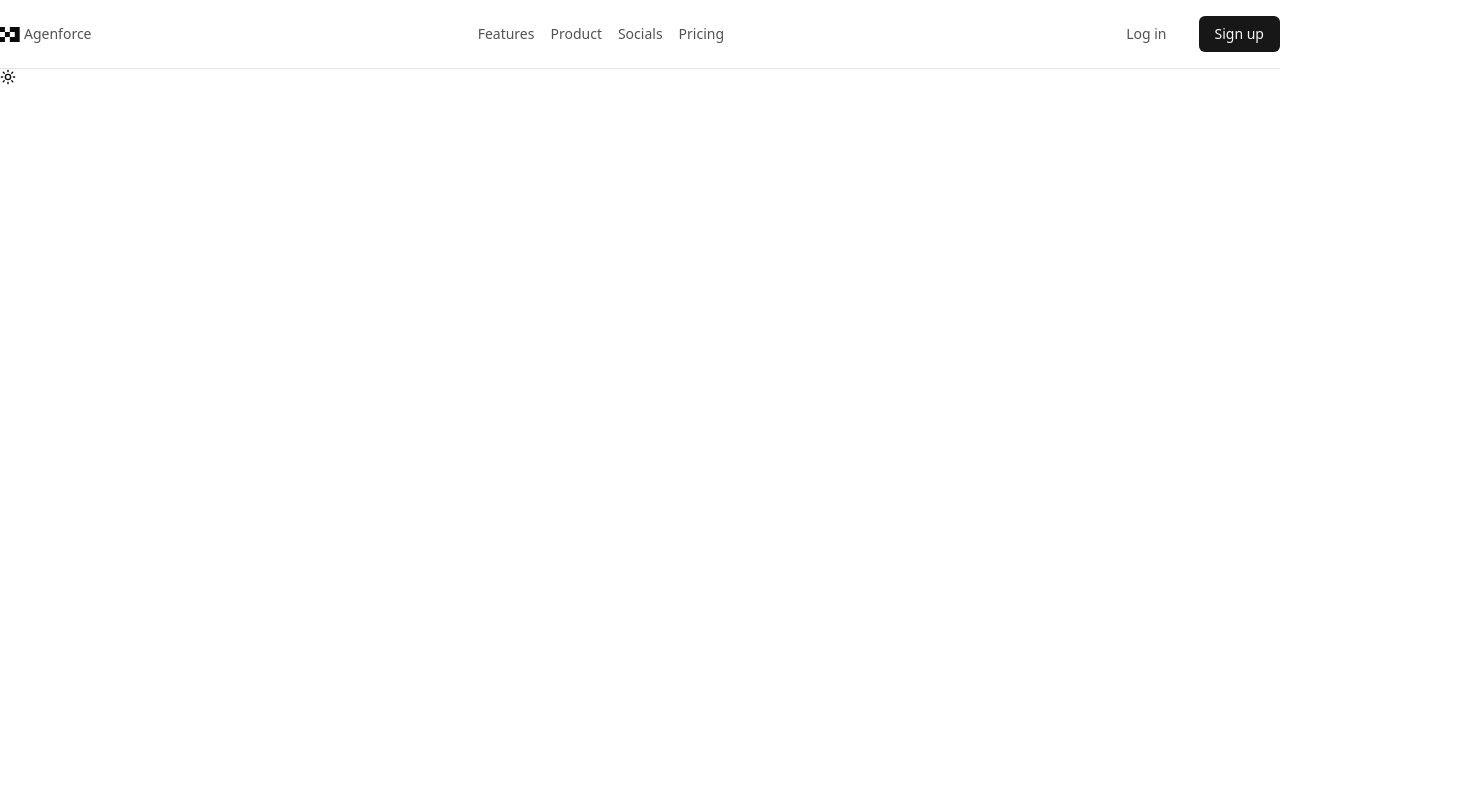
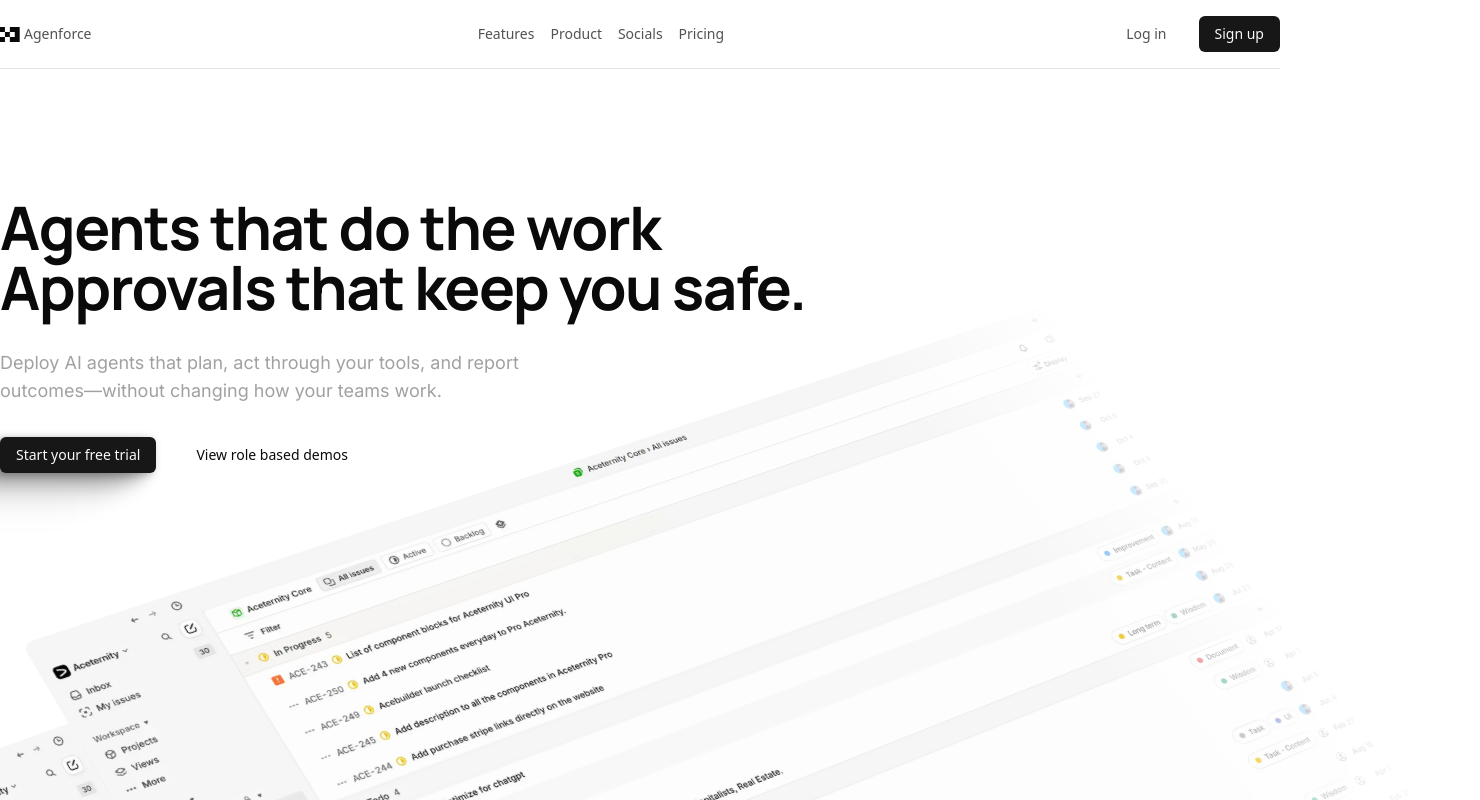
Before and after one commit to igmoni/linear-clone, a Next.js app: page / in a window 1280 px wide. Shown: the top 800 px of the page, 1480 px wide, since content can reach past the window. Built offline with nearby package versions, Linux system fonts and the light colour scheme.

Commit message:
feat: hero section done.

```diff
--- a/src/app/globals.css
+++ b/src/app/globals.css
@@ -92,8 +92,8 @@
  @theme inline {
    --color-background: var(--background);
    --color-foreground: var(--foreground);
-   --font-inter: var(--inter);
-   --font-display: var(--manrope);
+   --font-inter: var(--font-inter);
+   --font-display: var(--font-manrope);
    --color-sidebar-ring: var(--sidebar-ring);
    --color-sidebar-border: var(--sidebar-border);
    --color-sidebar-accent-foreground: var(--sidebar-accent-foreground);
--- a/src/app/page.js
+++ b/src/app/page.js
@@ -1,12 +1,10 @@
-import { ModeToggle } from "@/components/ModeToggle";
+import { Hero } from "@/components/Hero";
 import { Logo } from "@/svgs/Logo";
 
 const page = () => {
   return (
     <div className="min-h-screen">
-      <ModeToggle />
-
-
+      <Hero />
     </div>
   );
 };
--- /dev/null
+++ b/src/components/Heading.js
@@ -0,0 +1,18 @@
+import { cn } from "@/lib/utils";
+import React from "react";
+
+const Heading = ({ className, children, as = "h2" }) => {
+  const Tag = as;
+  return (
+    <Tag
+      className={cn(
+        "font-display text-2xl tracking-tight md:text-4xl lg:text-6xl font-bold",
+        className,
+      )}
+    >
+      {children}
+    </Tag>
+  );
+};
+
+export { Heading };
--- /dev/null
+++ b/src/components/Hero.js
@@ -0,0 +1,35 @@
+import React from "react";
+import { Container } from "./Container";
+import { Heading } from "./Heading";
+import { SubHeading } from "./SubHeading";
+import { Button } from "./ui/button";
+import Link from "next/link";
+import Image from "next/image";
+import { LandingImages } from "./LandingImages";
+
+
+const Hero = () => {
+  return (
+    <div className="pt-10 md:pt-20 lg:pt-32">
+      <Container>
+        <Heading as="h1">
+          Agents that do the work <br />
+          Approvals that keep you safe.
+        </Heading>
+        <SubHeading className={"py-8"}>
+          Deploy AI agents that plan, act through your tools, and report
+          outcomes—without changing how your teams work.
+        </SubHeading>
+        <div className="flex items-center gap-6">
+          <Button className={"shadow-brand"}>Start your free trial</Button>
+          <Button asChild variant="outline">
+            <Link href="#">View role based demos</Link>
+          </Button>
+        </div>
+     <LandingImages />
+      </Container>
+    </div>
+  );
+};
+
+export { Hero };
--- /dev/null
+++ b/src/components/LandingImages.js
@@ -0,0 +1,73 @@
+"use client";
+import React from "react";
+import { motion } from "motion/react";
+import { cn } from "@/lib/utils";
+import Image from "next/image";
+
+const LandingImages = () => {
+  return (
+    <div>
+      <div className="relative min-h-140 w-full  perspective-distant">
+        <motion.div
+          initial={{
+            opacity: 0,
+            y: -100,
+          }}
+          animate={{
+            opacity: 1,
+            y: 0,
+          }}
+          transition={{
+            duration: 0.5,
+            ease: "easeOut",
+          }}
+          className="persepctive-[4000px]  translate-y-10"
+        >
+          <Image
+            src={"/3.webp"}
+            alt="Hero"
+            height={1080}
+            width={1920}
+            className={cn(
+              "absolute inset-0 rounded-lg mask-r-from-20% mask-b-from-20%  shadow-2xl",
+            )}
+            style={{
+              transform: "rotateY(20deg) rotateX(30deg) rotateZ(-20deg)",
+            }}
+          />
+        </motion.div>
+        <motion.div
+          initial={{
+            opacity: 0,
+            y: -400,
+          }}
+          animate={{
+            opacity: 1,
+            y: 0,
+          }}
+          transition={{
+            ease: "easeOut",
+            duration: 0.5,
+            delay: 0.2,
+          }}
+          className="translate-x-35 b -translate-y-30 perspective-[4000px]"
+        >
+          <Image
+            src={"/4.webp"}
+            alt="Hero"
+            height={1080}
+            width={1920}
+            className={cn(
+              "absolute inset-0 rounded-lg mask-r-from-80% mask-b-from-80% shadow-2xl",
+            )}
+            style={{
+              transform: "rotateY(20deg) rotateX(40deg) rotateZ(-20deg)",
+            }}
+          />
+        </motion.div>
+      </div>
+    </div>
+  );
+};
+
+export { LandingImages };
--- a/src/components/ModeToggle.js
+++ b/src/components/ModeToggle.js
@@ -22,7 +22,7 @@ const ModeToggle = () => {
   return (
     <button
       onClick={switchTheme}
-      className="relative flex size-9 items-center justify-center relative"
+      className="relative flex size-9 items-center justify-center"
       aria-label="Toggle theme"
     >
       <SunIcon
--- /dev/null
+++ b/src/components/SubHeading.js
@@ -0,0 +1,18 @@
+import { cn } from "@/lib/utils";
+import React from "react";
+
+const SubHeading = ({ className, children, as = "p" }) => {
+  const Tag = as;
+  return (
+    <Tag
+      className={cn(
+        "font-inter text-base text-neutral-400 md:text-lg lg:text-lg dark:text-neutral-600 max-w-xl",
+        className,
+      )}
+    >
+      {children}
+    </Tag>
+  );
+};
+
+export { SubHeading };
--- a/src/components/ui/button.jsx
+++ b/src/components/ui/button.jsx
@@ -5,7 +5,7 @@ import { Slot } from "radix-ui"
 import { cn } from "@/lib/utils"
 
 const buttonVariants = cva(
-  "inline-flex items-center justify-center gap-2 whitespace-nowrap rounded-sm text-sm font-medium transition-all disabled:pointer-events-none disabled:opacity-50 [&_svg]:pointer-events-none [&_svg:not([class*='size-'])]:size-4 shrink-0 [&_svg]:shrink-0 outline-none focus-visible:border-ring focus-visible:ring-ring/50 focus-visible:ring-[3px] aria-invalid:ring-destructive/20 dark:aria-invalid:ring-destructive/40 aria-invalid:border-destructive",
+  "inline-flex items-center justify-center cursor-pointer gap-2 whitespace-nowrap rounded-sm text-sm font-medium transition-all disabled:pointer-events-none disabled:opacity-50 [&_svg]:pointer-events-none [&_svg:not([class*='size-'])]:size-4 shrink-0 [&_svg]:shrink-0 outline-none focus-visible:border-ring focus-visible:ring-ring/50 focus-visible:ring-[3px] aria-invalid:ring-destructive/20 dark:aria-invalid:ring-destructive/40 aria-invalid:border-destructive",
   {
     variants: {
       variant: {
@@ -13,7 +13,7 @@ const buttonVariants = cva(
         destructive:
           "bg-destructive text-white hover:bg-destructive/90 focus-visible:ring-destructive/20 dark:focus-visible:ring-destructive/40 dark:bg-destructive/60",
         outline:
-          "border bg-background shadow-xs hover:bg-accent hover:text-accent-foreground dark:bg-input/30 dark:border-input dark:hover:bg-input/50",
+          " bg-background  hover:bg-accent hover:text-accent-foreground dark:bg-input/30 dark:border-input dark:hover:bg-input/50",
         secondary:
           "bg-secondary text-secondary-foreground hover:bg-secondary/80",
         ghost:
```
Also changed, not shown: public/3.webp (added), public/4.webp (added).
